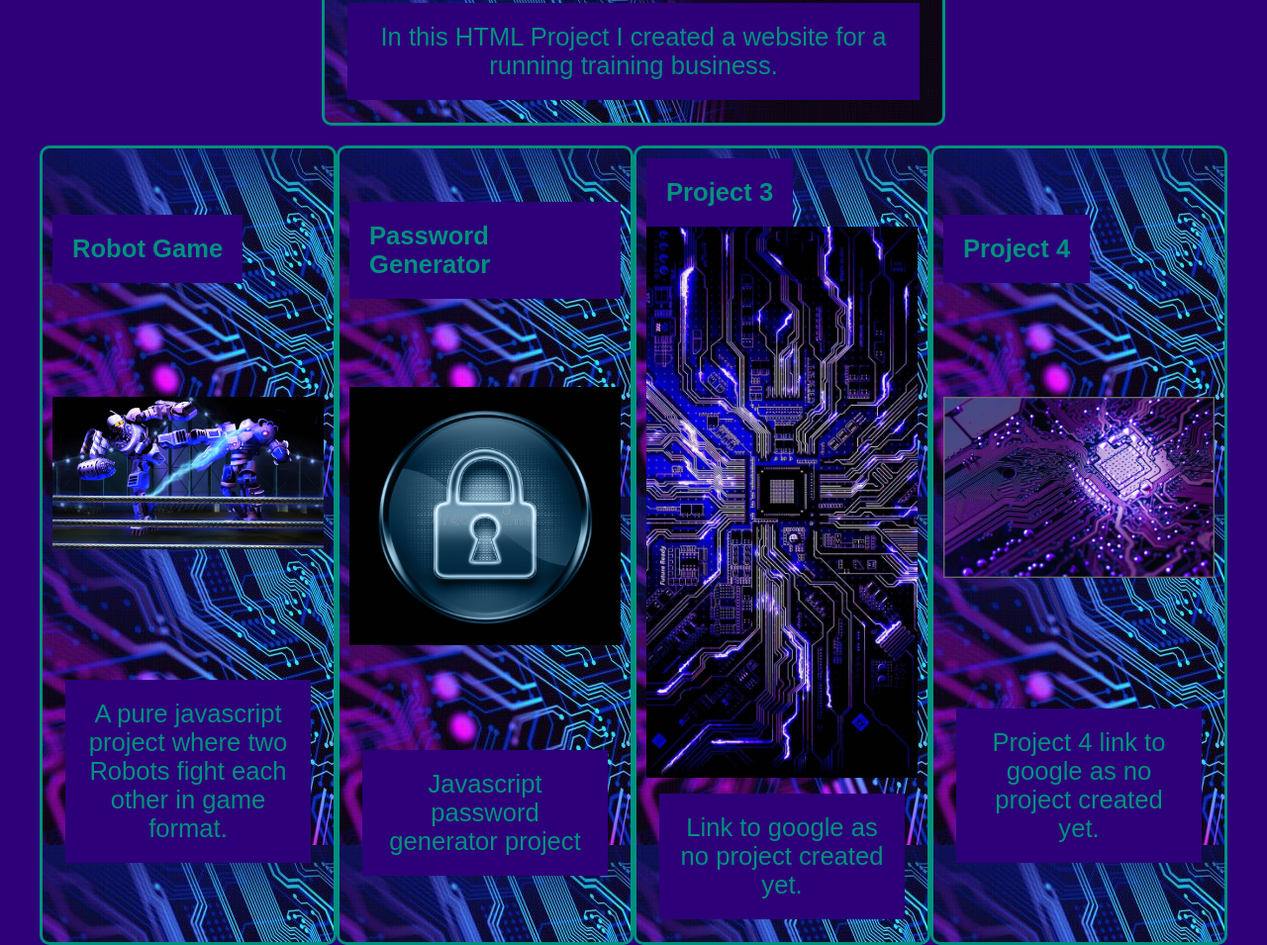
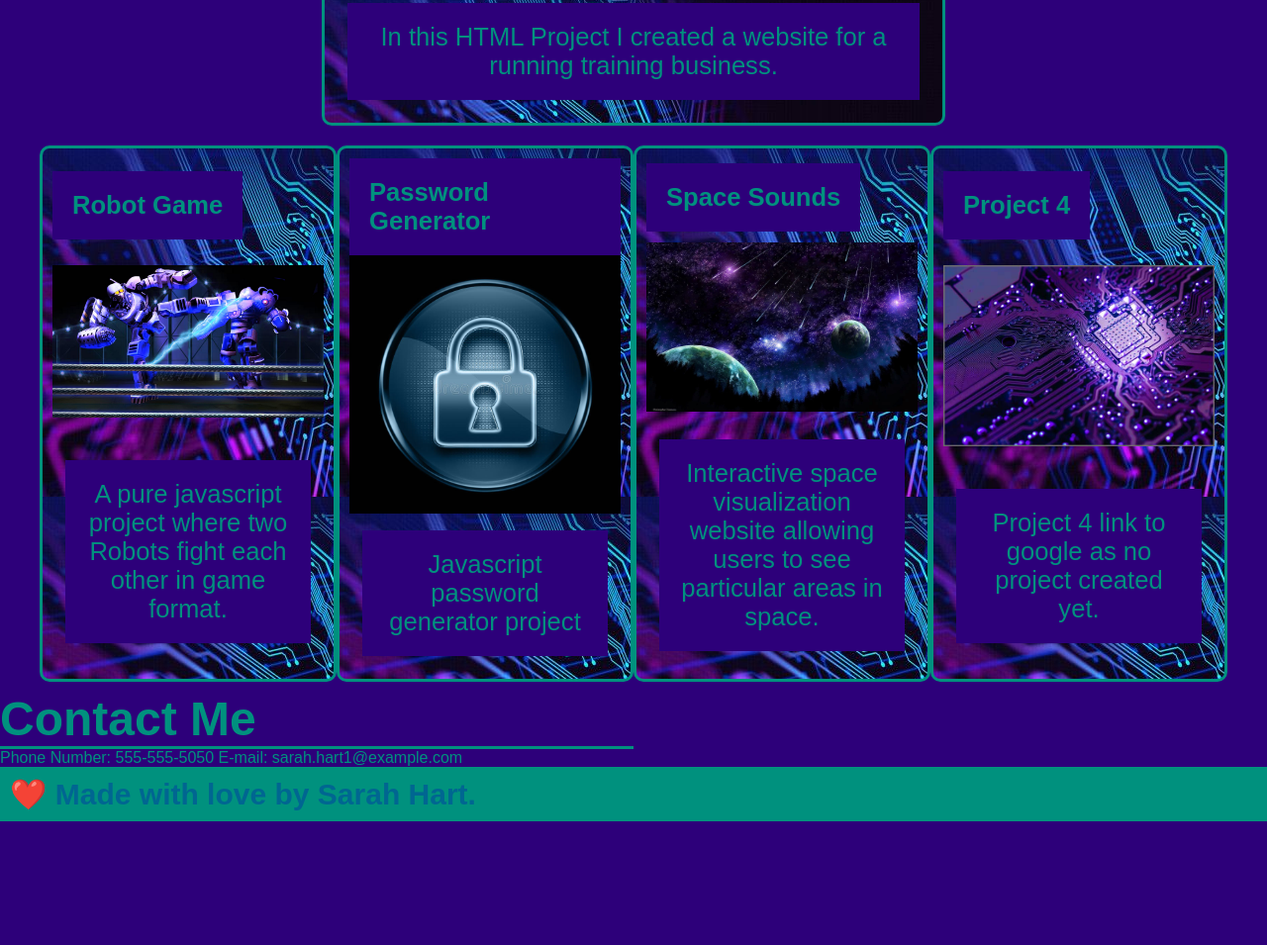
Before and after one commit to sarahhart1997/CSSProject2, a plain HTML site: page index.html in a window 1280 px wide. Shown: the part 802-1757 px from the top of the page at 99% size. After the commit the page ends 1632 px from the top, so only its background shows below. Drawn offline with Linux system fonts and the light colour scheme.

Commit message:
add space project

```diff
--- a/index.html
+++ b/index.html
@@ -107,11 +107,11 @@
             </section>
 
             <section class="block">
-                <h1>Project 3</h1>
-                <a target="blank" href="https://www.google.com/">
-                <img src="./Assets/Photos/Blue Teal Circut Board.jpg" alt="teal blue circut board"/>
+                <h1>Space Sounds</h1>
+                <a target="blank" href="https://sarahhart1997.github.io/CSSProject2">
+                <img src="./assets/photos/space-sounds.jpg" alt="purple blue space image"/>
                 </a>
-                <p> Link to google as no project created yet.</p>
+                <p> Interactive space visualization website allowing users to see particular areas in space.</p>
             </section>
 
             <section class="block">
```
Also changed, not shown: Assets/Photos/readme-photo.png (added), Assets/Photos/space-sounds.jpg (added).
